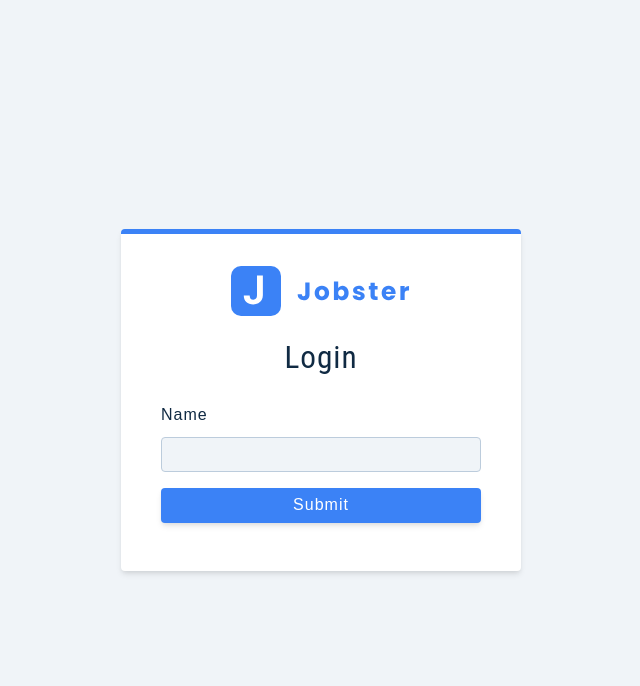
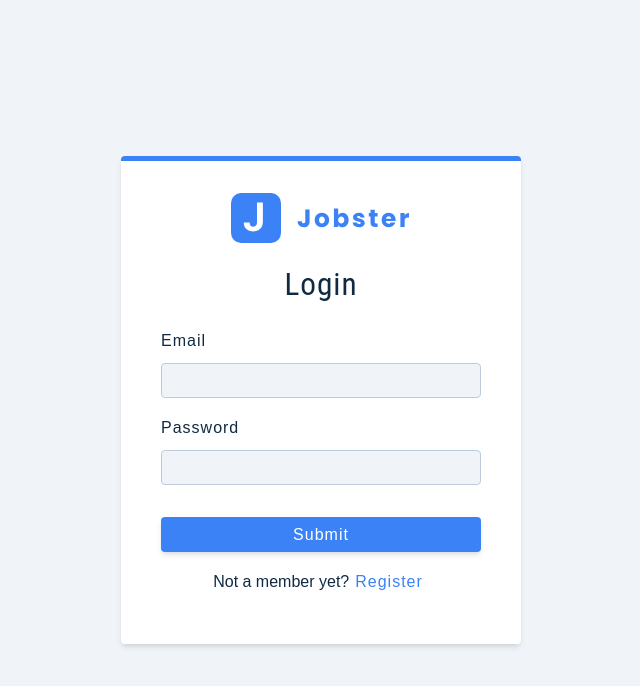
Before and after one commit to Viktorres19/react-jobster-pet, a React (Vite) app: page /register in a window 1280 px wide. Shown: the top 686 px of the page, without its empty margins (319-959 px from the left). Built offline with nearby package versions, Linux system fonts and the light colour scheme.

Commit message:
came to 537 React Toastify

```diff
--- a/package.json
+++ b/package.json
@@ -16,6 +16,7 @@
     "react-dom": "^18.2.0",
     "react-icons": "^4.11.0",
     "react-router-dom": "6",
+    "react-toastify": "^9.1.3",
     "styled-components": "^6.0.8"
   },
   "devDependencies": {
--- a/src/App.jsx
+++ b/src/App.jsx
@@ -1,5 +1,7 @@
 import { BrowserRouter, Routes, Route } from 'react-router-dom'
 import { Landing, Error, Dashboard, Register } from './pages'
+import { ToastContainer } from 'react-toastify'
+import 'react-toastify/dist/ReactToastify.css'
 
 const App = () => {
 
@@ -11,6 +13,7 @@ const App = () => {
         <Route path='register' element={<Register />} />
         <Route path='*' element={<Error />} />
       </Routes>
+      <ToastContainer position='top-center' autoClose={5000} />
     </BrowserRouter>
   )
 }
--- a/src/components/FormRow.jsx
+++ b/src/components/FormRow.jsx
@@ -1,7 +1,16 @@
-const FormRow = () => {
+const FormRow = ({type, name, value, handleChange, labelText}) => {
     return (
-        <div>
-            FormRow
+        <div className="form-row">
+            <label htmlFor={name} className='form-label'>
+                {name}
+            </label>
+            <input
+                type={type}
+                name={name}
+                value={value}
+                onChange={handleChange}
+                className='form-input'
+            />
         </div>
     )
 }
--- a/src/components/index.jsx
+++ b/src/components/index.jsx
@@ -1,3 +1,4 @@
 import Logo from './Logo'
+import FormRow from './FormRow'
 
-export { Logo }
+export { Logo, FormRow }
--- a/src/pages/Register.jsx
+++ b/src/pages/Register.jsx
@@ -1,6 +1,7 @@
 import { useState, useEffect } from 'react'
-import { Logo } from '../components'
+import { FormRow, Logo } from '../components'
 import Wrapper from '../assets/wrappers/RegisterPage'
+import { toast } from 'react-toastify'
 
 const initialState = {
     name: '',
@@ -13,33 +14,68 @@ const Register = () => {
     const [values, setValues] = useState(initialState)
 
     const handleChange = (e) => {
-        console.log(e.target)
+        const name = e.target.name
+        const value = e.target.value
+        console.log(`${name}:${value}`)
+        setValues({...values, [name]: value})
     }
 
     const onSubmit = (e) => {
         e.preventDefault()
-        console.log(e.target)
+        const { name, email, password, isMember } = values
+        if (!email || !password || (!isMember && !name)) {
+            toast.error('Please Fill Out All Fields')
+            return
+        }
+    }
+
+    const toggleMember = () => {
+        setValues({ ...values, isMember: !values.isMember })
     }
 
     return (
         <Wrapper className='full-page'>
             <form className="form" onSubmit={onSubmit}>
                 <Logo />
-                <h3>Login</h3>
+                <h3>{values.isMember?'Login':'Register'}</h3>
                 <div className="form-row">
-                    <label htmlFor='name' className='form-label'>
-                        name
-                    </label>
-                    <input
-                        type="text"
-                        name="name"
-                        value={values.name}
-                        onChange={handleChange}
-                        className='form-input'
+                    {/* Email field */}
+                    {
+                        !values.isMember && (
+                            <FormRow
+                                type='text'
+                                name='name'
+                                value={values.name}
+                                handleChange={handleChange}
+                            />
+                        )
+                    }
+                                    <FormRow
+                        type='email'
+                        name='email'
+                        value={values.email}
+                        handleChange={handleChange}
+                    />
+                    {/* Name field */}
+                    <FormRow
+                        type='password'
+                        name='password'
+                        value={values.password}
+                        handleChange={handleChange}
                     />
                     <button type="submit" className="btn btn-block">
                         submit
                     </button>
+                    <p>
+                        {values.isMember?'Not a member yet?' : 'Already a member?'}
+                        <button
+                            type="button"
+                            onClick={toggleMember}
+                            className='member-btn'
+                        >
+                            {values.isMember?'Register':'Login'}
+                        </button>
+                    </p>
                 </div>
             </form>
         </Wrapper>
```
Also changed, not shown: 1 other file (tests, documents, lock files or other folders).
